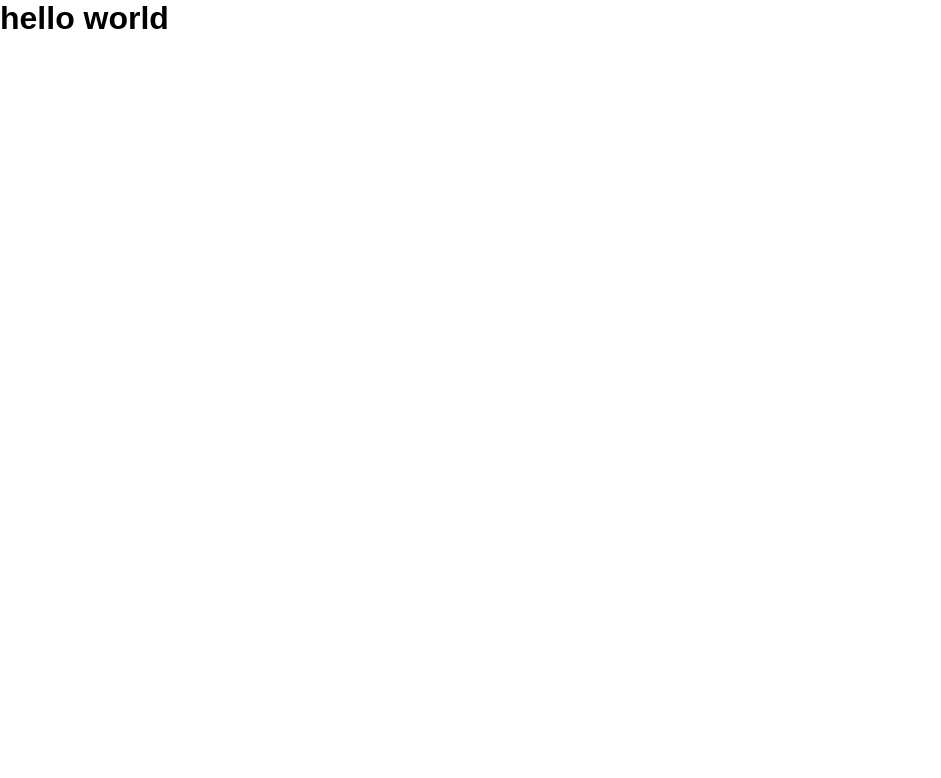
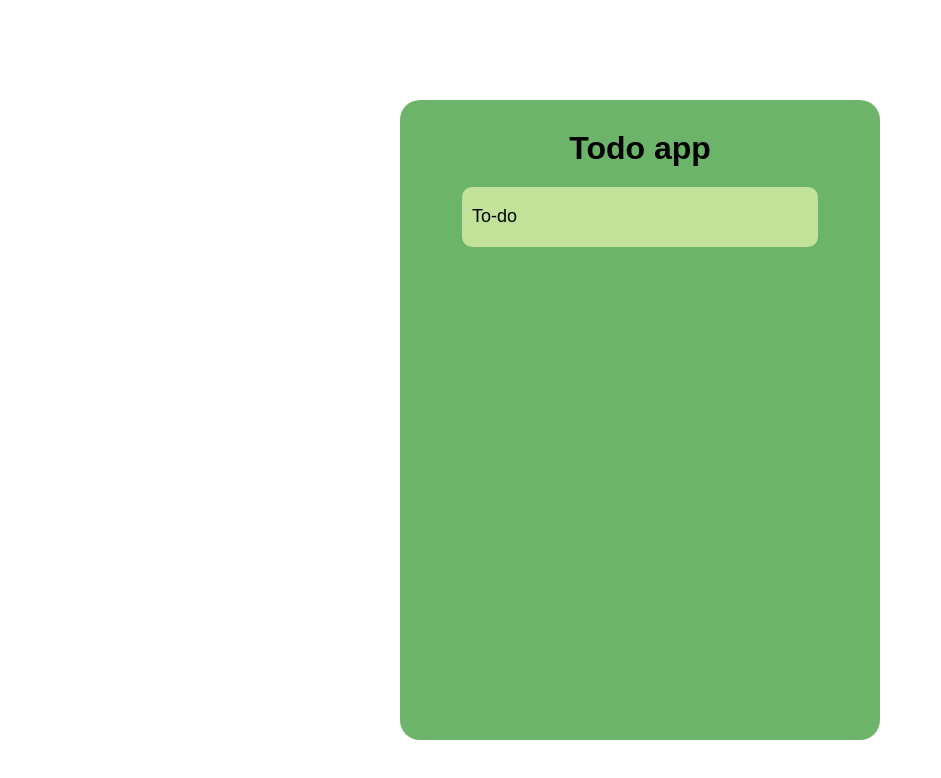
Before and after one commit to rajpoudell/twreact, a React (Create React App) app: page / in a window 1280 px wide. Shown: the top 778 px of the page, without its empty margins (0-941 px from the left). Built offline with nearby package versions, Linux system fonts and the light colour scheme.

Commit message:
main class

```diff
--- a/src/App.js
+++ b/src/App.js
@@ -1,9 +1,11 @@
-
+import Main from "./components/Main.js"
 import './App.css';
 
 function App() {
-  return (
-  <h1>hello world</h1>
+  return(
+    <>
+      <Main />
+    </>
   );
 }
 
--- /dev/null
+++ b/src/components/Main.js
@@ -0,0 +1,10 @@
+import "./main.css"
+function Main(){
+    return(
+        <div className="main">
+        <h1> Todo app</h1>
+        <input type="text" id="input"className="input"placeholder="To-do"/>
+        </div>
+    );
+}
+export default Main;
--- /dev/null
+++ b/src/components/main.css
@@ -0,0 +1,29 @@
+
+.main{
+    height: 80vh;
+    border-radius: 20px;
+    background-color: rgb(108, 180, 105);
+    text-align: center;
+    margin: 100px auto;
+    width: 60vh;
+
+}
+.main h1{
+    padding-top: 30px;
+}
+.input{
+    width: 70%;
+    height: 5vh;
+    border-radius: 10px;
+    border: none;
+    margin-top: 20px ;
+    outline: none;
+    background-color: rgb(195, 226, 153);
+    padding: 10px;
+}
+input::placeholder{
+    font-size: 18px;
+
+    color: black;
+    font-weight: 400;
+}
```
